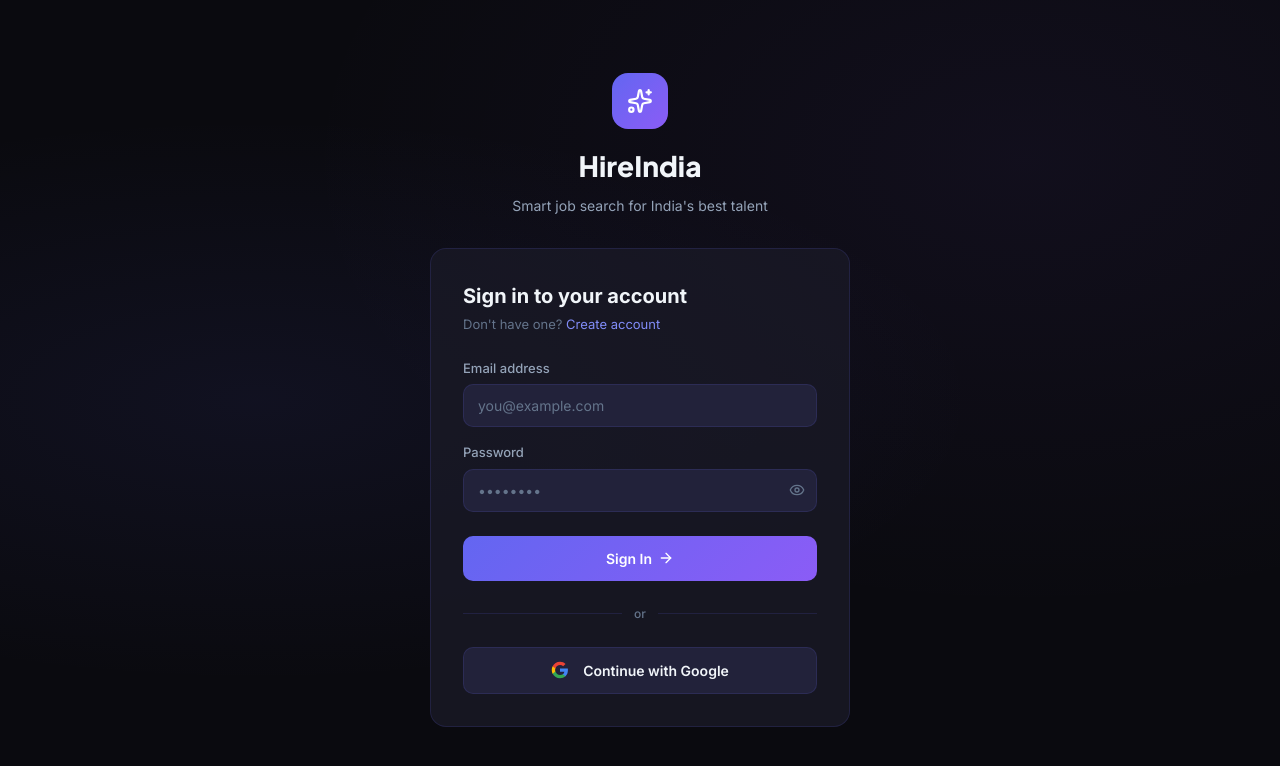
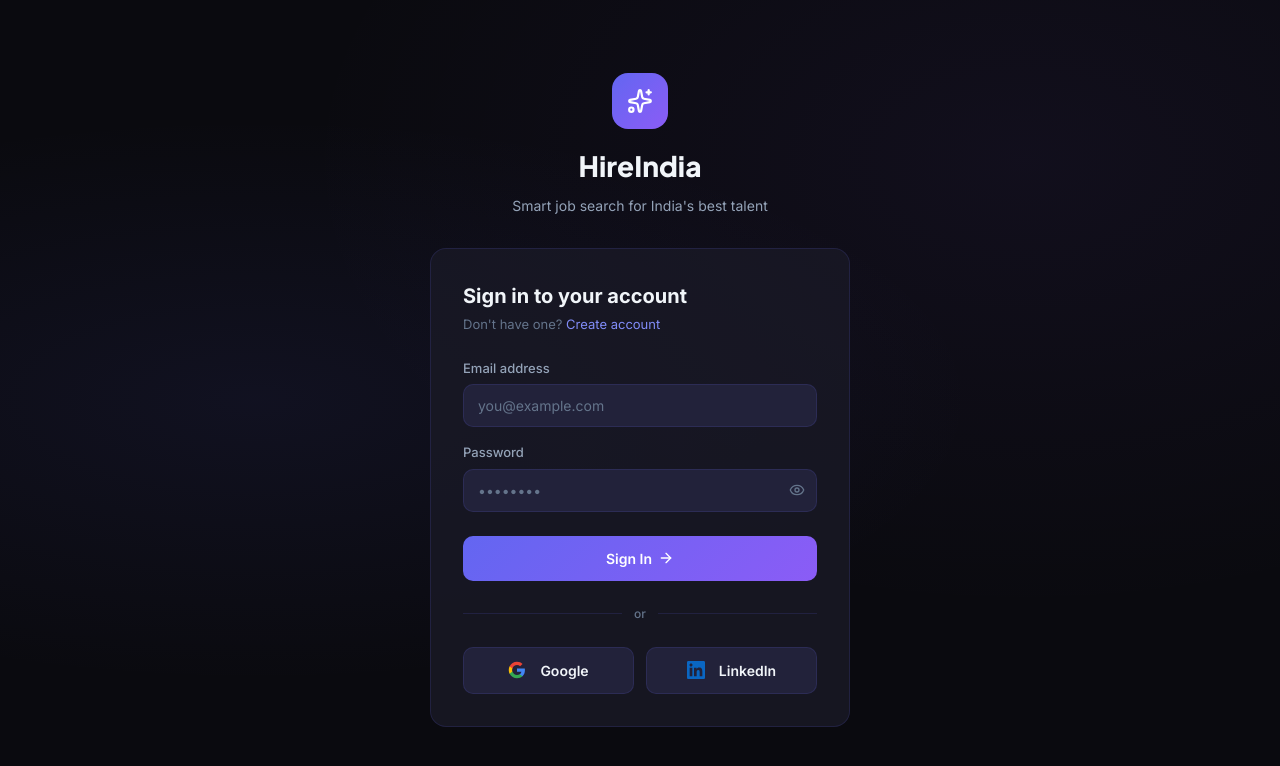
Before and after one commit to Rajvardhan-Kharat/TalentBridge, a React (Vite) app in the folder client/: page /login in a window 1280 px wide. Shown: the top 766 px of the page. Built offline with nearby package versions, Linux system fonts and the light colour scheme; no server answers.

Commit message:
fix: resolve react render lag on profile pages & add linkedin auth buttons

```diff
--- a/client/src/pages/CompanyProfilePage.jsx
+++ b/client/src/pages/CompanyProfilePage.jsx
@@ -4,6 +4,23 @@
 import api from '../services/api';
 import { Edit2, Save, X, Camera, Building, Globe, MapPin, Users, Crown } from 'lucide-react';
 import toast from 'react-hot-toast';
+
+const Section = ({ title, sectionKey, children, editContent, editing, setEditing, saving, saveSection }) => (
+  <div className="glass" style={{ padding: 20, marginBottom: 16 }}>
+    <div style={{ display: 'flex', justifyContent: 'space-between', alignItems: 'center', marginBottom: 14 }}>
+      <h3 style={{ fontSize: 14, fontWeight: 700 }}>{title}</h3>
+      {editing === sectionKey
+        ? <div style={{ display: 'flex', gap: 8 }}>
+            <button className="btn-ghost" style={{ fontSize: 12, padding: '4px 10px' }} onClick={() => setEditing(null)}><X size={13} /> Cancel</button>
+            <button className="btn-primary" style={{ fontSize: 12, padding: '6px 12px' }} onClick={() => saveSection(sectionKey)} disabled={saving}>
+              {saving ? <div className="loader" style={{ width: 14, height: 14 }} /> : <><Save size={13} /> Save</>}
+            </button>
+          </div>
+        : <button className="btn-ghost" style={{ fontSize: 12, padding: '4px 10px' }} onClick={() => setEditing(sectionKey)}><Edit2 size={13} /> Edit</button>}
+    </div>
+    {editing === sectionKey ? editContent : children}
+  </div>
+);
 
 const COMPANY_SIZES = ['1-10', '11-50', '51-200', '201-500', '500+'];
 
@@ -65,22 +82,7 @@
     } catch { toast.error('Failed to remove logo'); }
   };
 
-  const Section = ({ title, sectionKey, children, editContent }) => (
-    <div className="glass" style={{ padding: 20, marginBottom: 16 }}>
-      <div style={{ display: 'flex', justifyContent: 'space-between', alignItems: 'center', marginBottom: 14 }}>
-        <h3 style={{ fontSize: 14, fontWeight: 700 }}>{title}</h3>
-        {editing === sectionKey
-          ? <div style={{ display: 'flex', gap: 8 }}>
-              <button className="btn-ghost" style={{ fontSize: 12, padding: '4px 10px' }} onClick={() => setEditing(null)}><X size={13} /> Cancel</button>
-              <button className="btn-primary" style={{ fontSize: 12, padding: '6px 12px' }} onClick={() => saveSection(sectionKey)} disabled={saving}>
-                {saving ? <div className="loader" style={{ width: 14, height: 14 }} /> : <><Save size={13} /> Save</>}
-              </button>
-            </div>
-          : <button className="btn-ghost" style={{ fontSize: 12, padding: '4px 10px' }} onClick={() => setEditing(sectionKey)}><Edit2 size={13} /> Edit</button>}
-      </div>
-      {editing === sectionKey ? editContent : children}
-    </div>
-  );
+
 
   const s = { fontSize: 12, fontWeight: 500, color: 'var(--text-muted)', display: 'block', marginBottom: 4 };
 
@@ -140,7 +142,7 @@
       </div>
 
       {/* About Company */}
-      <Section title="About Company" sectionKey="about"
+      <Section title="About Company" sectionKey="about" editing={editing} setEditing={setEditing} saving={saving} saveSection={saveSection}
         editContent={
           <div style={{ display: 'grid', gridTemplateColumns: '1fr 1fr', gap: 12 }}>
             <div><label style={s}>Industry / Sector</label><input className="input" placeholder="e.g. Technology, Healthcare" value={profileData.industry} onChange={e => up('industry', e.target.value)} /></div>
@@ -172,7 +174,7 @@
       </Section>
 
       {/* Social Links */}
-      <Section title="Links & Social" sectionKey="links"
+      <Section title="Links & Social" sectionKey="links" editing={editing} setEditing={setEditing} saving={saving} saveSection={saveSection}
         editContent={
           <div style={{ display: 'grid', gridTemplateColumns: '1fr', gap: 12 }}>
             <div><label style={s}>Website URL</label><input className="input" placeholder="https://company.com" value={profileData.website} onChange={e => up('website', e.target.value)} /></div>
--- a/client/src/pages/CompanyRegisterPage.jsx
+++ b/client/src/pages/CompanyRegisterPage.jsx
@@ -108,11 +108,12 @@
                 <div style={{ flex: 1, height: 1, background: 'var(--border)' }} />
               </div>
 
+              <div style={{ display: 'flex', gap: 12 }}>
                 <button
                   type="button"
                   className="btn-secondary"
                   onClick={() => toast('Google Sign-Up requires OAuth configuration in production.', { icon: 'ℹ️' })}
-                style={{ width: '100%', justifyContent: 'center', padding: '12px', background: 'var(--bg-elevated)', border: '1px solid var(--border)' }}
+                  style={{ flex: 1, justifyContent: 'center', padding: '12px', background: 'var(--bg-elevated)', border: '1px solid var(--border)' }}
                 >
                   <svg width="18" height="18" viewBox="0 0 24 24" style={{ marginRight: 8 }}>
                     <path d="M22.56 12.25c0-.78-.07-1.53-.2-2.25H12v4.26h5.92c-.26 1.37-1.04 2.53-2.21 3.31v2.77h3.57c2.08-1.92 3.28-4.74 3.28-8.09z" fill="#4285F4"/>
@@ -120,8 +121,20 @@
                     <path d="M5.84 14.09c-.22-.66-.35-1.36-.35-2.09s.13-1.43.35-2.09V7.07H2.18C1.43 8.55 1 10.22 1 12s.43 3.45 1.18 4.93l2.85-2.22.81-.62z" fill="#FBBC05"/>
                     <path d="M12 5.38c1.62 0 3.06.56 4.21 1.64l3.15-3.15C17.45 2.09 14.97 1 12 1 7.7 1 3.99 3.47 2.18 7.07l3.66 2.84c.87-2.6 3.3-4.53 6.16-4.53z" fill="#EA4335"/>
                   </svg>
-                Continue with Google
+                  Google
                 </button>
+                <button
+                  type="button"
+                  className="btn-secondary"
+                  onClick={() => toast('LinkedIn Sign-Up requires OAuth configuration in production.', { icon: 'ℹ️' })}
+                  style={{ flex: 1, justifyContent: 'center', padding: '12px', background: 'var(--bg-elevated)', border: '1px solid var(--border)' }}
+                >
+                  <svg width="18" height="18" viewBox="0 0 24 24" style={{ marginRight: 8 }}>
+                    <path d="M20.447 20.452h-3.554v-5.569c0-1.328-.027-3.037-1.852-3.037-1.853 0-2.136 1.445-2.136 2.939v5.667H9.351V9h3.414v1.561h.046c.477-.9 1.637-1.85 3.37-1.85 3.601 0 4.267 2.37 4.267 5.455v6.286zM5.337 7.433c-1.144 0-2.063-.926-2.063-2.065 0-1.138.92-2.063 2.063-2.063 1.14 0 2.064.925 2.064 2.063 0 1.139-.925 2.065-2.064 2.065zm1.782 13.019H3.555V9h3.564v11.452zM22.225 0H1.771C.792 0 0 .774 0 1.729v20.542C0 23.227.792 24 1.771 24h20.451C23.2 24 24 23.227 24 22.271V1.729C24 .774 23.2 0 22.222 0h.003z" fill="#0A66C2"/>
+                  </svg>
+                  LinkedIn
+                </button>
+              </div>
             </>
           )}
 
--- a/client/src/pages/LoginPage.jsx
+++ b/client/src/pages/LoginPage.jsx
@@ -87,11 +87,12 @@
             <div style={{ flex: 1, height: 1, background: 'var(--border)' }} />
           </div>
 
+          <div style={{ display: 'flex', gap: 12 }}>
             <button
               type="button"
               className="btn-secondary"
               onClick={() => toast('Google Sign-In requires OAuth configuration in production.', { icon: 'ℹ️' })}
-            style={{ width: '100%', justifyContent: 'center', padding: '12px', background: 'var(--bg-elevated)', border: '1px solid var(--border)' }}
+              style={{ flex: 1, justifyContent: 'center', padding: '12px', background: 'var(--bg-elevated)', border: '1px solid var(--border)' }}
             >
               <svg width="18" height="18" viewBox="0 0 24 24" style={{ marginRight: 8 }}>
                 <path d="M22.56 12.25c0-.78-.07-1.53-.2-2.25H12v4.26h5.92c-.26 1.37-1.04 2.53-2.21 3.31v2.77h3.57c2.08-1.92 3.28-4.74 3.28-8.09z" fill="#4285F4"/>
@@ -99,8 +100,20 @@
                 <path d="M5.84 14.09c-.22-.66-.35-1.36-.35-2.09s.13-1.43.35-2.09V7.07H2.18C1.43 8.55 1 10.22 1 12s.43 3.45 1.18 4.93l2.85-2.22.81-.62z" fill="#FBBC05"/>
                 <path d="M12 5.38c1.62 0 3.06.56 4.21 1.64l3.15-3.15C17.45 2.09 14.97 1 12 1 7.7 1 3.99 3.47 2.18 7.07l3.66 2.84c.87-2.6 3.3-4.53 6.16-4.53z" fill="#EA4335"/>
               </svg>
-            Continue with Google
+              Google
             </button>
+            <button
+              type="button"
+              className="btn-secondary"
+              onClick={() => toast('LinkedIn Sign-In requires OAuth configuration in production.', { icon: 'ℹ️' })}
+              style={{ flex: 1, justifyContent: 'center', padding: '12px', background: 'var(--bg-elevated)', border: '1px solid var(--border)' }}
+            >
+              <svg width="18" height="18" viewBox="0 0 24 24" style={{ marginRight: 8 }}>
+                <path d="M20.447 20.452h-3.554v-5.569c0-1.328-.027-3.037-1.852-3.037-1.853 0-2.136 1.445-2.136 2.939v5.667H9.351V9h3.414v1.561h.046c.477-.9 1.637-1.85 3.37-1.85 3.601 0 4.267 2.37 4.267 5.455v6.286zM5.337 7.433c-1.144 0-2.063-.926-2.063-2.065 0-1.138.92-2.063 2.063-2.063 1.14 0 2.064.925 2.064 2.063 0 1.139-.925 2.065-2.064 2.065zm1.782 13.019H3.555V9h3.564v11.452zM22.225 0H1.771C.792 0 0 .774 0 1.729v20.542C0 23.227.792 24 1.771 24h20.451C23.2 24 24 23.227 24 22.271V1.729C24 .774 23.2 0 22.222 0h.003z" fill="#0A66C2"/>
+              </svg>
+              LinkedIn
+            </button>
+          </div>
 
         </div>
       </div>
--- a/client/src/pages/RegisterPage.jsx
+++ b/client/src/pages/RegisterPage.jsx
@@ -95,11 +95,12 @@
                 <div style={{ flex: 1, height: 1, background: 'var(--border)' }} />
               </div>
 
+              <div style={{ display: 'flex', gap: 12 }}>
                 <button
                   type="button"
                   className="btn-secondary"
                   onClick={() => toast('Google Sign-Up requires OAuth configuration in production.', { icon: 'ℹ️' })}
-                style={{ width: '100%', justifyContent: 'center', padding: '12px', background: 'var(--bg-elevated)', border: '1px solid var(--border)' }}
+                  style={{ flex: 1, justifyContent: 'center', padding: '12px', background: 'var(--bg-elevated)', border: '1px solid var(--border)' }}
                 >
                   <svg width="18" height="18" viewBox="0 0 24 24" style={{ marginRight: 8 }}>
                     <path d="M22.56 12.25c0-.78-.07-1.53-.2-2.25H12v4.26h5.92c-.26 1.37-1.04 2.53-2.21 3.31v2.77h3.57c2.08-1.92 3.28-4.74 3.28-8.09z" fill="#4285F4"/>
@@ -107,8 +108,20 @@
                     <path d="M5.84 14.09c-.22-.66-.35-1.36-.35-2.09s.13-1.43.35-2.09V7.07H2.18C1.43 8.55 1 10.22 1 12s.43 3.45 1.18 4.93l2.85-2.22.81-.62z" fill="#FBBC05"/>
                     <path d="M12 5.38c1.62 0 3.06.56 4.21 1.64l3.15-3.15C17.45 2.09 14.97 1 12 1 7.7 1 3.99 3.47 2.18 7.07l3.66 2.84c.87-2.6 3.3-4.53 6.16-4.53z" fill="#EA4335"/>
                   </svg>
-                Continue with Google
+                  Google
                 </button>
+                <button
+                  type="button"
+                  className="btn-secondary"
+                  onClick={() => toast('LinkedIn Sign-Up requires OAuth configuration in production.', { icon: 'ℹ️' })}
+                  style={{ flex: 1, justifyContent: 'center', padding: '12px', background: 'var(--bg-elevated)', border: '1px solid var(--border)' }}
+                >
+                  <svg width="18" height="18" viewBox="0 0 24 24" style={{ marginRight: 8 }}>
+                    <path d="M20.447 20.452h-3.554v-5.569c0-1.328-.027-3.037-1.852-3.037-1.853 0-2.136 1.445-2.136 2.939v5.667H9.351V9h3.414v1.561h.046c.477-.9 1.637-1.85 3.37-1.85 3.601 0 4.267 2.37 4.267 5.455v6.286zM5.337 7.433c-1.144 0-2.063-.926-2.063-2.065 0-1.138.92-2.063 2.063-2.063 1.14 0 2.064.925 2.064 2.063 0 1.139-.925 2.065-2.064 2.065zm1.782 13.019H3.555V9h3.564v11.452zM22.225 0H1.771C.792 0 0 .774 0 1.729v20.542C0 23.227.792 24 1.771 24h20.451C23.2 24 24 23.227 24 22.271V1.729C24 .774 23.2 0 22.222 0h.003z" fill="#0A66C2"/>
+                  </svg>
+                  LinkedIn
+                </button>
+              </div>
 
               <div style={{ textAlign:'center', marginTop:18, fontSize:12, color:'var(--text-muted)' }}>
                 Are you a company?{' '}
```
Also changed, not shown: client/src/pages/ProfilePage.jsx (+23 -21 lines). Lines whose indentation alone changed are shown as unchanged.
